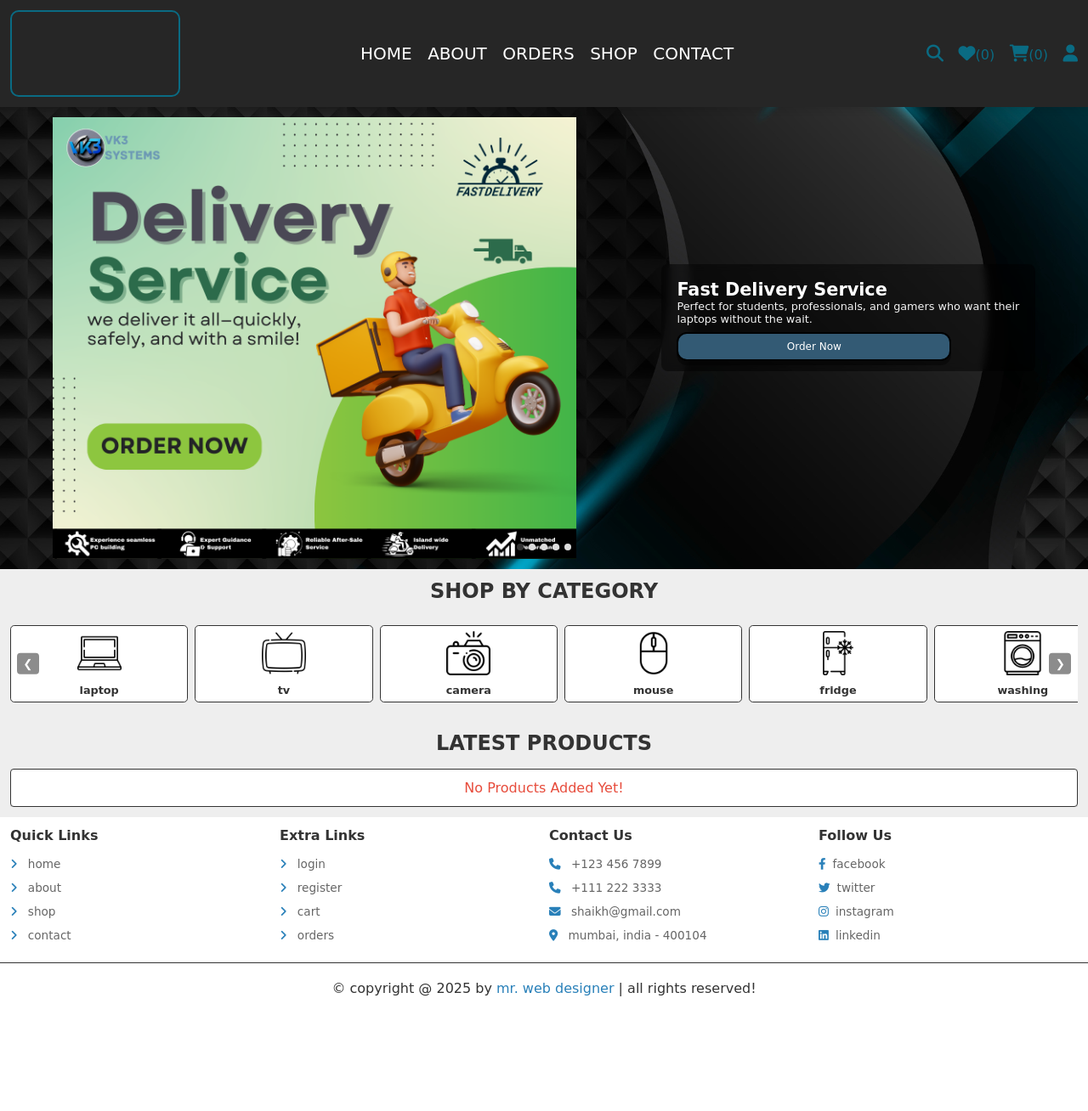
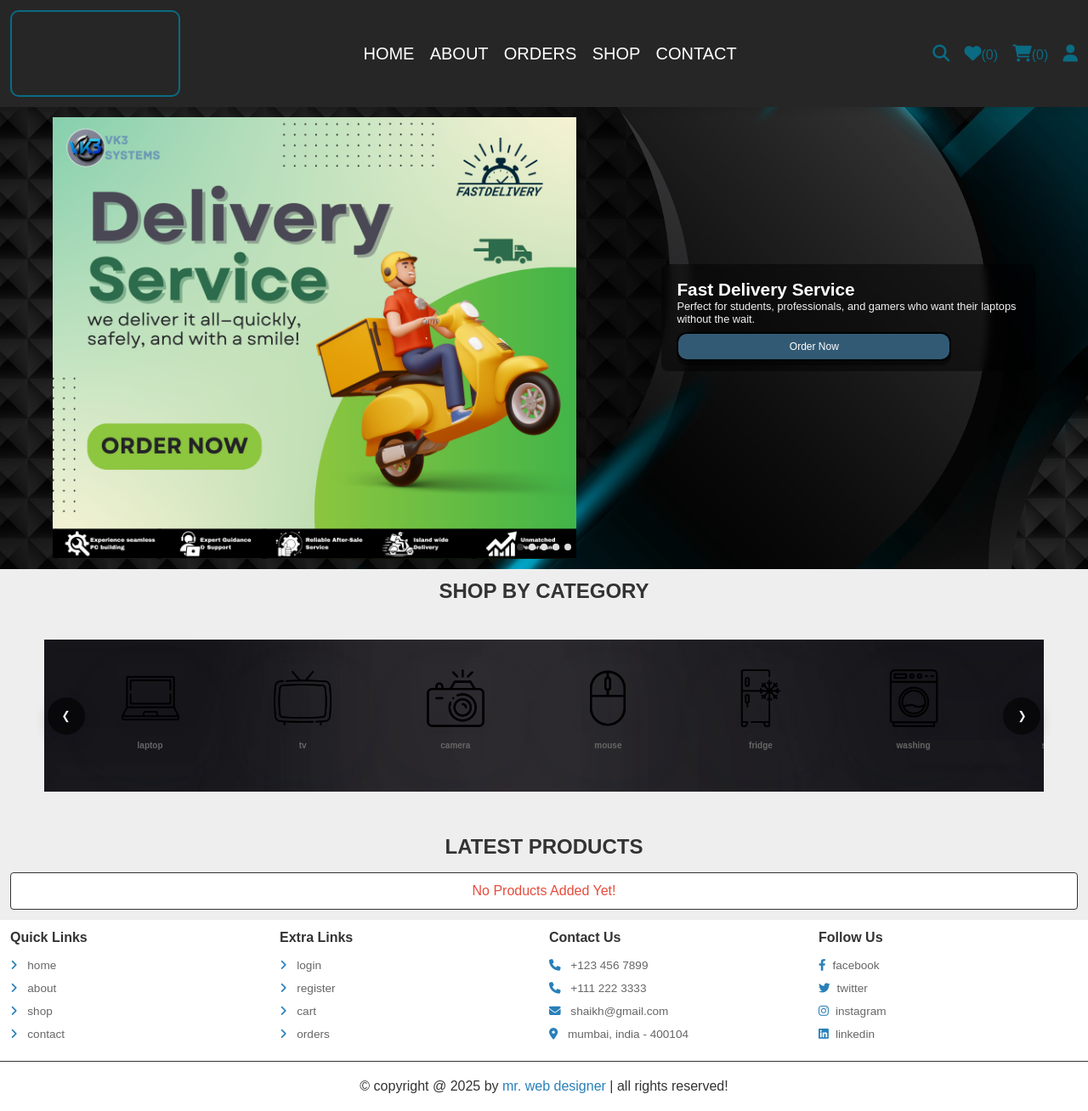
Before and after one commit to Krishnapiriyan/web_project, a PHP site: page /home.php in a window 1280 px wide. Shown: the whole page at 85% size. Before the commit the page ends 1173 px from the top, so only its background shows below. Run offline with PHP 8.4, Linux system fonts and the light colour scheme; data that the repository does not hold is empty; some libraries are stand-ins or nearby versions; grey boxes are pictures that could not be loaded.

Commit message:
edit some...

```diff
--- a/vk3_systems/css/style.css
+++ b/vk3_systems/css/style.css
@@ -23,11 +23,12 @@
 }
 
 *{
-   font-family:'Oxanium', cursive; /*Arial, Tahoma, Verdana;*/
+   font-family:'Oxanium', cursive;
    margin:0; padding:0;
    box-sizing: border-box;
    outline: none; border:none;
    text-decoration: none;
+   font-family: Arial, Tahoma, Verdana;
 }
 
 *::selection{
@@ -346,42 +347,167 @@ header .flex .gif-video {
 }
 */
 
-.category .slide{
-   margin-bottom: 5rem;
-   box-shadow: var(--box-shadow);
-   border:var(--border);
-   text-align: center;
-   padding:2rem;
-   background: var(--white);
-   border-radius: .5rem;
+/* Categories / Mixed slider — professional card-style layout */
+.categories{
+   padding: 2.4rem 0;
+}
+.categories .container{
+   max-width: 1200px;
+   margin: 0 auto;
+   padding: 0 1.2rem;
 }
 
-.category .slide:hover{
-   background-color: var(--black);
+#mixedSlider{
+   position: relative;
+   padding: 1rem 0.25rem;
 }
 
-.category .slide:hover img{
-   filter:invert();
+/* Horizontal scroll area using modern UX patterns */
+#mixedSlider .MS-content{
+   display: flex;
+   gap: 1.2rem;
+   overflow-x: auto;
+   padding: 1.8rem 5rem;
+   scroll-behavior: smooth;
+   -webkit-overflow-scrolling: touch;
+   scroll-snap-type: x proximity;
+   background-image: url("../new_image/slider/bg_image.jpg") ;
+   background-size: cover;
 }
 
-.category .slide:hover h3{
-   color:var(--white);
+#mixedSlider .MS-content::-webkit-scrollbar {
+   height: 10px;
 }
 
-.category .slide img{
-   height: 7rem;
-   width: 100%;
-   object-fit: contain;
-   margin-bottom: 1rem;
-   user-select: none;
+#mixedSlider .MS-content::-webkit-scrollbar-thumb {
+   background: rgba(0, 0, 0, 0.12);
+   border-radius: 8px;
 }
 
-.category .slide h3{
-   font-size: 2rem;
-   color:var(--black);
-   user-select: none;
+.MS-content .item{
+   flex: 0 0 auto;
+   width: 170px; /* compact card width */
+   /* background: var(--white); */
+   border-radius: 200px;
+   padding: 12px 10px;
+   box-shadow: 0 8px 22px rgba(18,38,63,0.08);
+   display:flex;
+   flex-direction: column;
+   align-items: center;
+   gap: 8px;
+   text-align: center;
+   transition: transform 210ms cubic-bezier(.2,.9,.2,1), box-shadow 210ms ease;
+   scroll-snap-align: center;
+   min-height: 150px;
 }
 
+.MS-content .item:focus-within,
+.MS-content .item:hover{
+   transform: translateY(-20px);
+   box-shadow: 0 14px 36px rgba(18,38,63,0.12);
+   background-color: #333;
+}
+
+.MS-content .item a{
+   color: var(--light-color);
+   font-weight: 600;
+   font-size: 1.4rem;
+   line-height:1.2;
+   display:flex;
+   flex-direction: column;
+   align-items: center;
+   gap: 8px;
+   width:100%;
+}
+
+.MS-content .item img{
+   width: 84px;
+   height: 84px;
+   object-fit: contain;
+   border-radius: 10px;
+   background: linear-gradient(180deg, rgba(116, 113, 113, 0.02), rgba(0,0,0,0.01));
+   padding: 8px;
+}
+
+.MS-content .item a > *:last-child{
+   display: block;
+   font-size: 1.25rem;
+   color: var(--gray-dark);
+   text-align: center;
+   white-space: nowrap;
+   overflow: hidden;
+   text-overflow: ellipsis;
+   width:100%;
+}
+
+/* Controls (prev/next) */
+.MS-controls{
+   position: absolute;
+   top: 50%;
+   left: 0;
+   right: 0;
+   display:flex;
+   justify-content: space-between;
+   transform: translateY(-50%);
+   padding: 0 6px;
+   pointer-events: none;
+}
+.MS-controls button{
+   pointer-events: auto;
+   width: 44px;
+   height: 44px;
+   display: inline-flex;
+   align-items: center;
+   justify-content: center;
+   background: rgba(0,0,0,0.6);
+   color: #fff;
+   border-radius: 50%;
+   border: 0;
+   box-shadow: 0 6px 18px rgba(2,12,34,0.18);
+   cursor: pointer;
+   transition: background 160ms ease, transform 160ms ease;
+}
+.MS-controls button:hover,
+.MS-controls button:focus{
+   background: rgba(0,0,0,0.8);
+   transform: translateY(-2px);
+}
+
+/* Hide native focus outline but provide an accessible ring */
+.MS-controls button:focus{ outline: none; box-shadow: 0 0 0 3px rgba(0,123,255,0.12), 0 6px 18px rgba(2,12,34,0.18); }
+
+/* Responsive adjustments */
+@media (min-width: 1200px){ .MS-content .item{ width: 170px; } }
+@media (max-width: 1200px){ .MS-content .item{ width: 150px; } }
+@media (max-width: 992px){ .MS-content .item{ width: 140px; } }
+@media (max-width: 768px){ .MS-content .item{ width: 130px; } }
+@media (max-width: 480px){
+   .MS-content .item{ width: 110px; padding:10px; }
+   .MS-content .item img{ width:64px; height:64px; }
+   .MS-controls{ display:none; }
+}
+
+/* Small contextual tweaks used earlier in file */
+    html{
+         font-size: 50%;
+    }
+
+    .heading{
+         font-size: 3rem;
+    }
+
+    .quick-view form .row .image-container .sub-image img{
+         width: 8rem;
+    }
+
+    .checkout-orders form .flex .inputBox{
+         width: 100%;
+    }
+
+
+/* ***********************
+
+*/
 .home-products .slide{
    position: relative;
    padding:2rem;
@@ -1095,69 +1221,7 @@ header .flex .gif-video {
 
 }
 
-@media (max-width:450px){
-   /* ==================================== */
-   /* Mixed (category) slider styles */
-}
-#mixedSlider{
-   position: relative;
-   padding: 1.2rem 0;
-}
-#mixedSlider .MS-content{
-   display: flex;
-   gap: 1rem;
-   overflow: hidden;
-   scroll-behavior: smooth;
-}
-#mixedSlider .MS-content .item{
-   flex: 0 0 calc(100% / 6);
-   box-sizing: border-box;
-   text-align: center;
-   padding: .8rem;
-   background: var(--white);
-   border-radius: .6rem;
-   border: var(--border);
-   display:flex;
-   flex-direction:column;
-   align-items:center;
-   justify-content:center;
-}
-#mixedSlider .MS-content .item a{ color:var(--black); display:block; width:100%; }
-#mixedSlider .MS-content .item img{ max-width: 100%; height: 6.5rem; object-fit: contain; margin-bottom: .6rem; }
-#mixedSlider .MS-content .item h3{ font-size: 1.6rem; color:var(--black); margin-top: .4rem; }
 
-#mixedSlider .MS-controls{ position:absolute; top:50%; left:0; right:0; display:flex; justify-content:space-between; transform:translateY(-50%); padding: 0 8px; pointer-events:none; }
-#mixedSlider .MS-controls button{ pointer-events:auto; background: rgba(0,0,0,0.45); color:#fff; border:0; padding:.6rem .9rem; border-radius:.5rem; cursor:pointer; }
-#mixedSlider .MS-controls button:hover{ background: rgba(0,0,0,0.65); }
-
-#mixedSlider .MS-content .item:hover{ transform: translateY(-4px); transition: transform .18s ease; }
-
-/* responsive breakpoints for how many items fit */
-@media (max-width: 1200px){ #mixedSlider .MS-content .item{ flex:0 0 calc(100% / 5); } }
-@media (max-width: 992px){ #mixedSlider .MS-content .item{ flex:0 0 calc(100% / 4); } }
-@media (max-width: 768px){ #mixedSlider .MS-content .item{ flex:0 0 calc(100% / 3); } }
-@media (max-width: 480px){ #mixedSlider .MS-content .item{ flex:0 0 calc(100% / 2); } }
-
-   html{
-      font-size: 50%;
-   }
-
-   .heading{
-      font-size: 3rem;
-   }
-
-   .flex-btn{
-      flex-flow: column;
-      gap:0;
-   }
-
-   .quick-view form .row .image-container .sub-image img{
-      width: 8rem;
-   }
-
-   .checkout-orders form .flex .inputBox{
-      width: 100%;
-   }
 
 
 
```
Also changed, not shown: vk3_systems/new_image/slider/bg_image.jpg (added).
